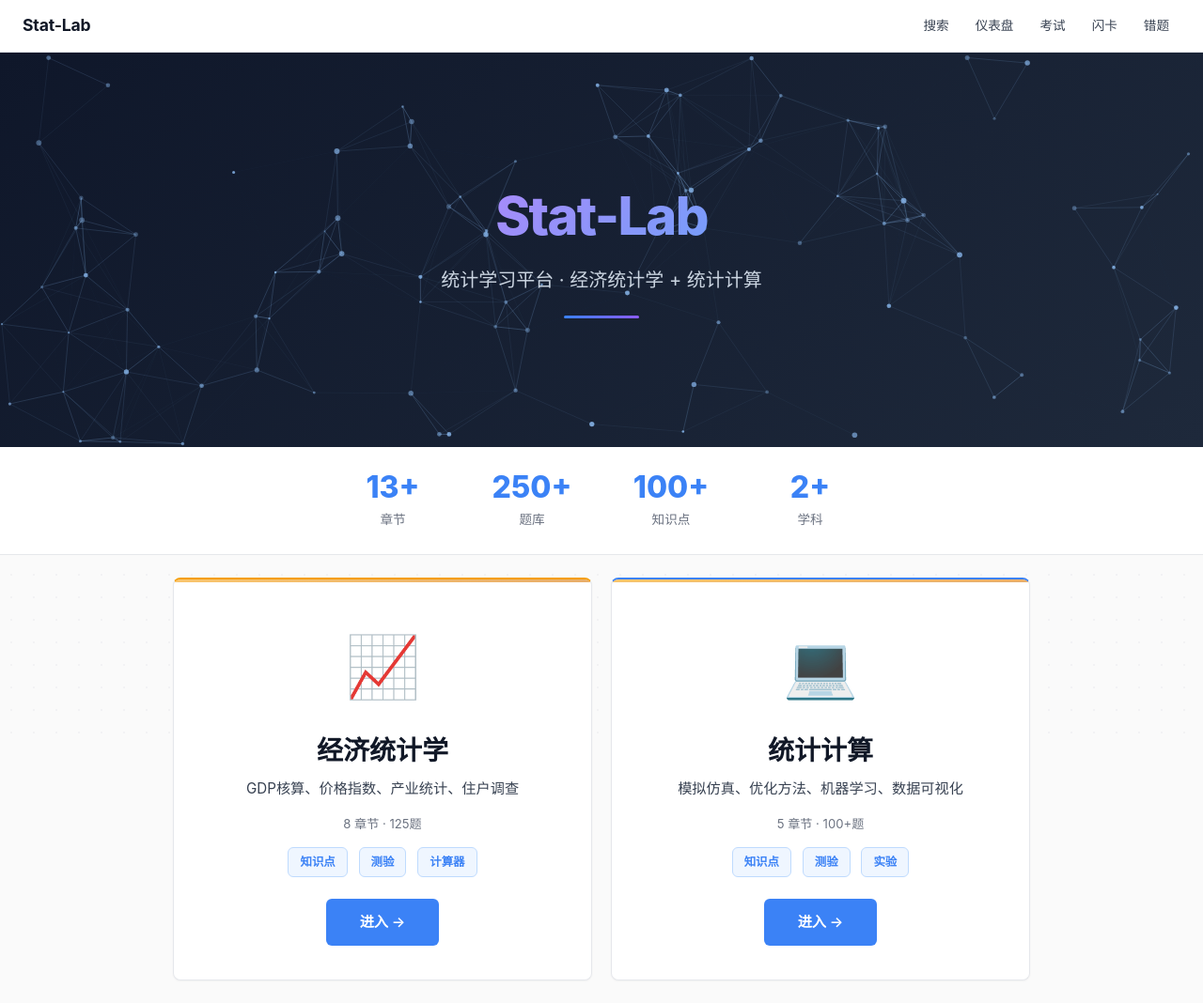
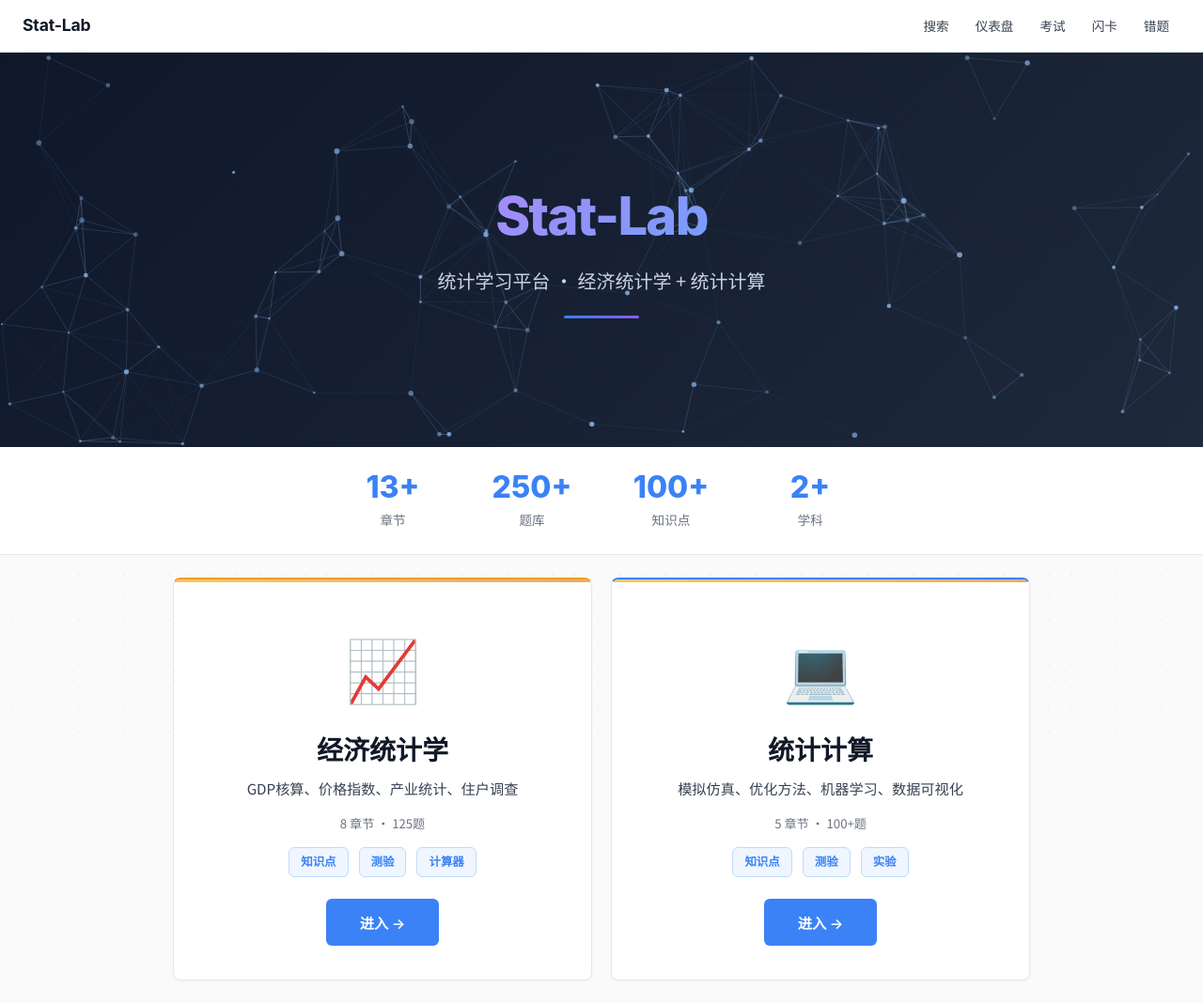
Before and after one commit to wxlzmn/stat-lab, a website: page index.html in a window 1280 px wide. Shown: the whole page at 94% size. Drawn offline with Linux system fonts and the light colour scheme.

Commit message:
style: add Noto Serif SC / Noto Sans SC Chinese fonts

```diff
--- a/shared/css/variables-warm.css
+++ b/shared/css/variables-warm.css
@@ -1,3 +1,4 @@
+@import url('https://fonts.googleapis.com/css2?family=Noto+Sans+SC:wght@300;400;500;700&family=Noto+Serif+SC:wght@400;600;700;900&display=swap');
 /* Linear 风格单主题变量 — 简洁、克制、专业 */
 :root {
   /* Colors */
@@ -36,8 +37,8 @@
   --border-focus: #3b82f6;
 
   /* Typography */
-  --font-display: Inter, -apple-system, BlinkMacSystemFont, "Segoe UI", system-ui, sans-serif;
-  --font-body: Inter, -apple-system, BlinkMacSystemFont, "Segoe UI", system-ui, sans-serif;
+  --font-display: "Noto Serif SC", "Inter", -apple-system, BlinkMacSystemFont, "Segoe UI", system-ui, sans-serif;
+  --font-body: "Noto Sans SC", "Inter", -apple-system, BlinkMacSystemFont, "Segoe UI", system-ui, sans-serif;
   --font-mono: "JetBrains Mono", "Fira Code", "Cascadia Code", Consolas, monospace;
 
   /* Spacing */
```
